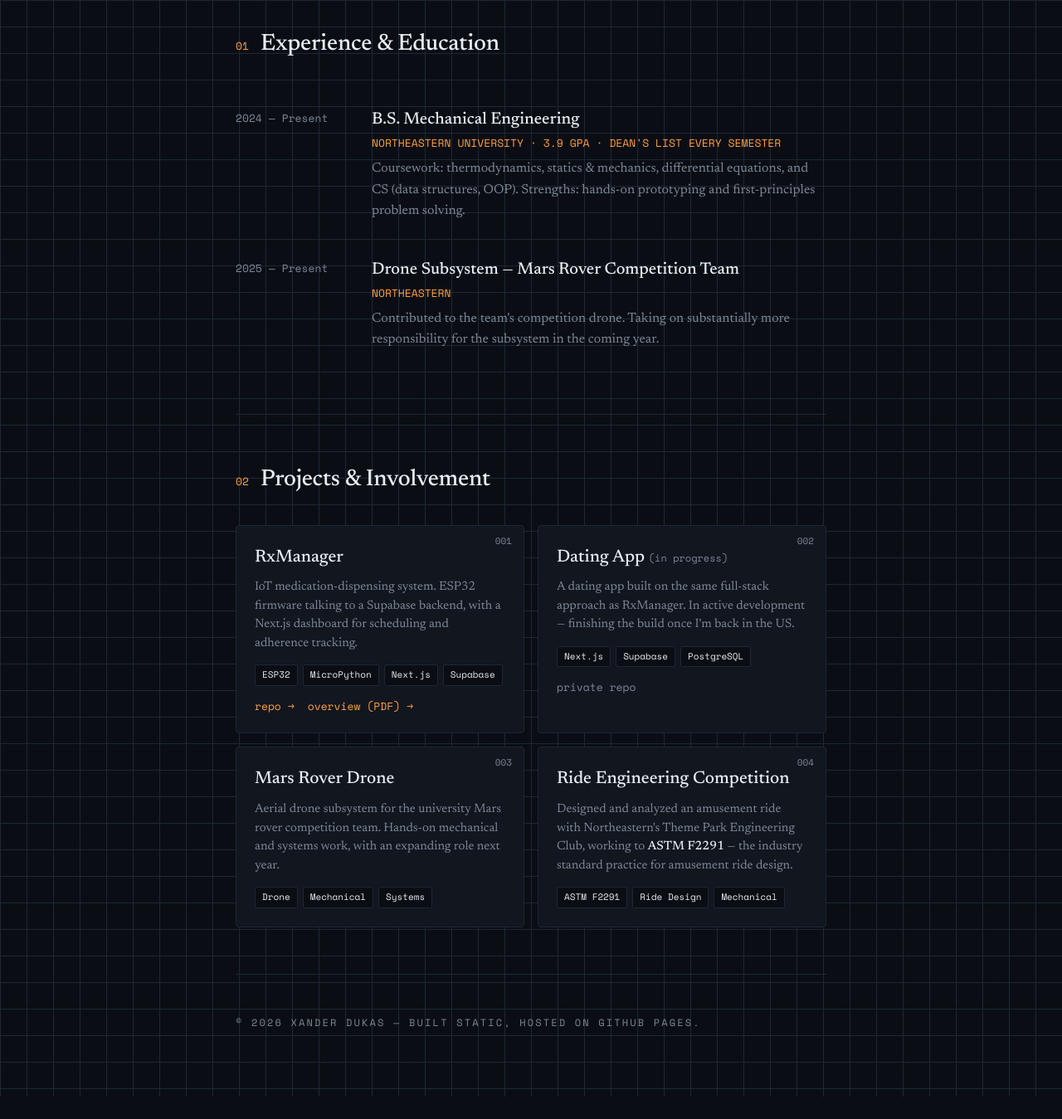
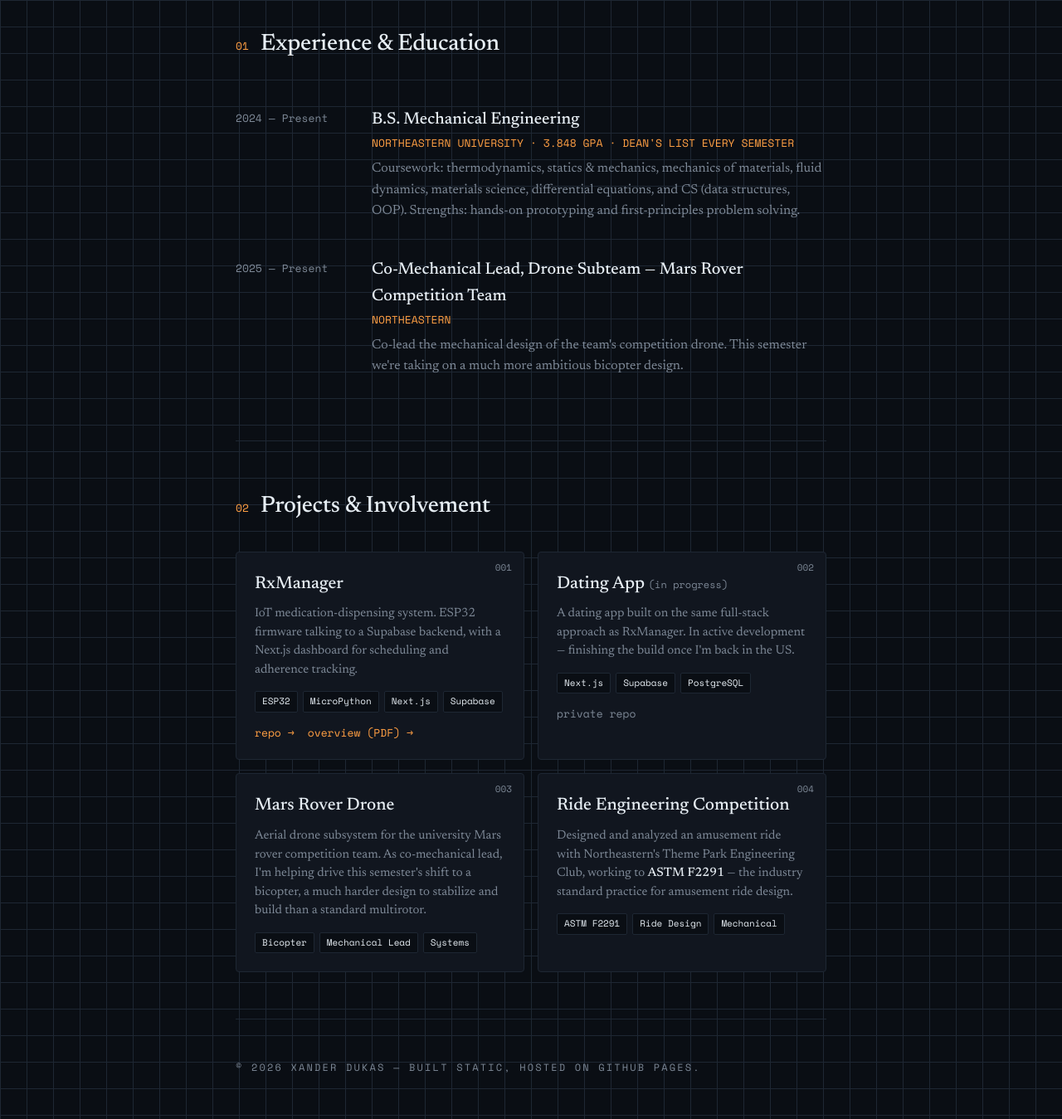
Before and after one commit to Geordorini/geordorini.github.io, a plain HTML site: page index.html in a window 1280 px wide. Shown: the part 640-1989 px from the top of the page at 83% size. Before the commit the page ends 1962 px from the top, so only its background shows below. Drawn offline with nearby package versions, Linux system fonts and the light colour scheme.

Commit message:
Update GPA, coursework, and drone co-lead role; refresh résumé PDF

```diff
--- a/index.html
+++ b/index.html
@@ -216,17 +216,17 @@
       <div class="when">2024 — Present</div>
       <div>
         <h3>B.S. Mechanical Engineering</h3>
-        <div class="org">NORTHEASTERN UNIVERSITY · 3.9 GPA · DEAN'S LIST EVERY SEMESTER</div>
-        <p>Coursework: thermodynamics, statics &amp; mechanics, differential equations, and CS (data structures, OOP). Strengths: hands-on prototyping and first-principles problem solving.</p>
+        <div class="org">NORTHEASTERN UNIVERSITY · 3.848 GPA · DEAN'S LIST EVERY SEMESTER</div>
+        <p>Coursework: thermodynamics, statics &amp; mechanics, mechanics of materials, fluid dynamics, materials science, differential equations, and CS (data structures, OOP). Strengths: hands-on prototyping and first-principles problem solving.</p>
       </div>
     </div>
 
     <div class="entry reveal">
       <div class="when">2025 — Present</div>
       <div>
-        <h3>Drone Subsystem — Mars Rover Competition Team</h3>
+        <h3>Co-Mechanical Lead, Drone Subteam — Mars Rover Competition Team</h3>
         <div class="org">NORTHEASTERN</div>
-        <p>Contributed to the team's competition drone. Taking on substantially more responsibility for the subsystem in the coming year.</p>
+        <p>Co-lead the mechanical design of the team's competition drone. This semester we're taking on a much more ambitious bicopter design.</p>
       </div>
     </div>
   </section>
@@ -264,8 +264,8 @@
       <div class="card reveal">
         <span class="corner">003</span>
         <h3>Mars Rover Drone</h3>
-        <p>Aerial drone subsystem for the university Mars rover competition team. Hands-on mechanical and systems work, with an expanding role next year.</p>
-        <div class="stack"><span class="chip">Drone</span><span class="chip">Mechanical</span><span class="chip">Systems</span></div>
+        <p>Aerial drone subsystem for the university Mars rover competition team. As co-mechanical lead, I'm helping drive this semester's shift to a bicopter, a much harder design to stabilize and build than a standard multirotor.</p>
+        <div class="stack"><span class="chip">Bicopter</span><span class="chip">Mechanical Lead</span><span class="chip">Systems</span></div>
       </div>
 
       <div class="card reveal">
```
Also changed, not shown: 1 other file.
